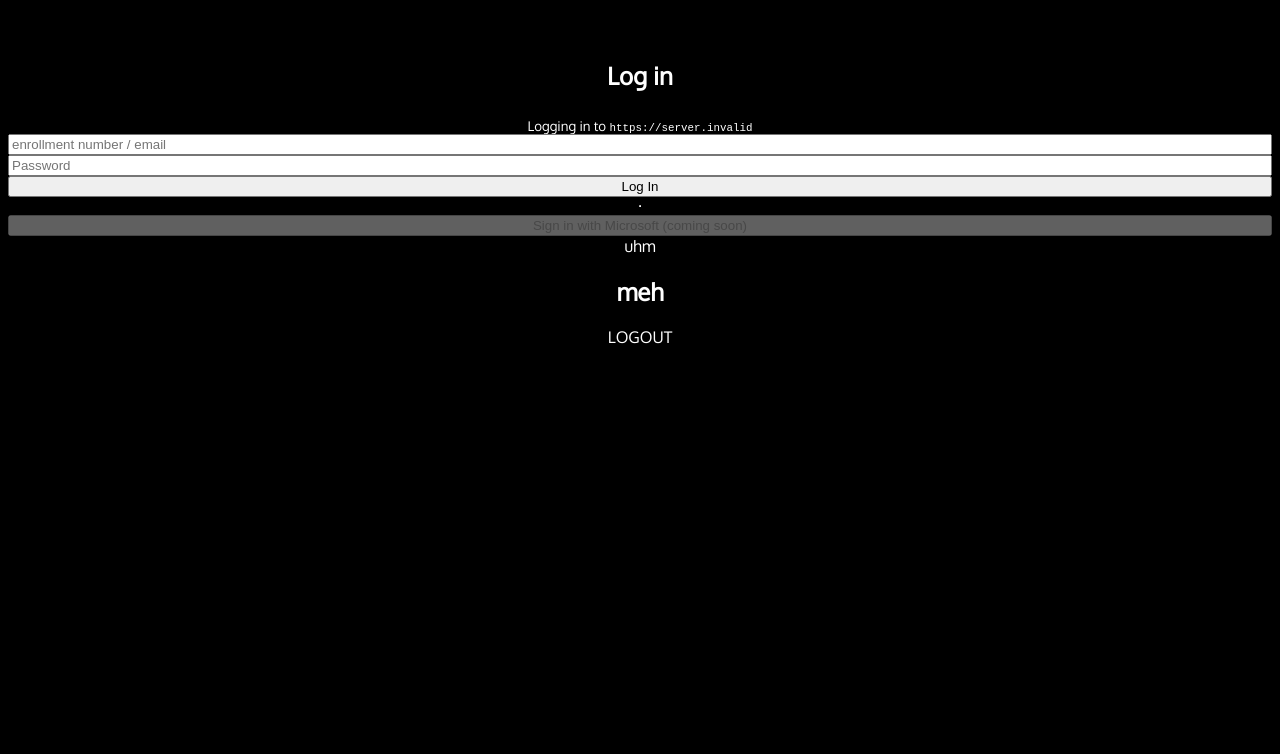
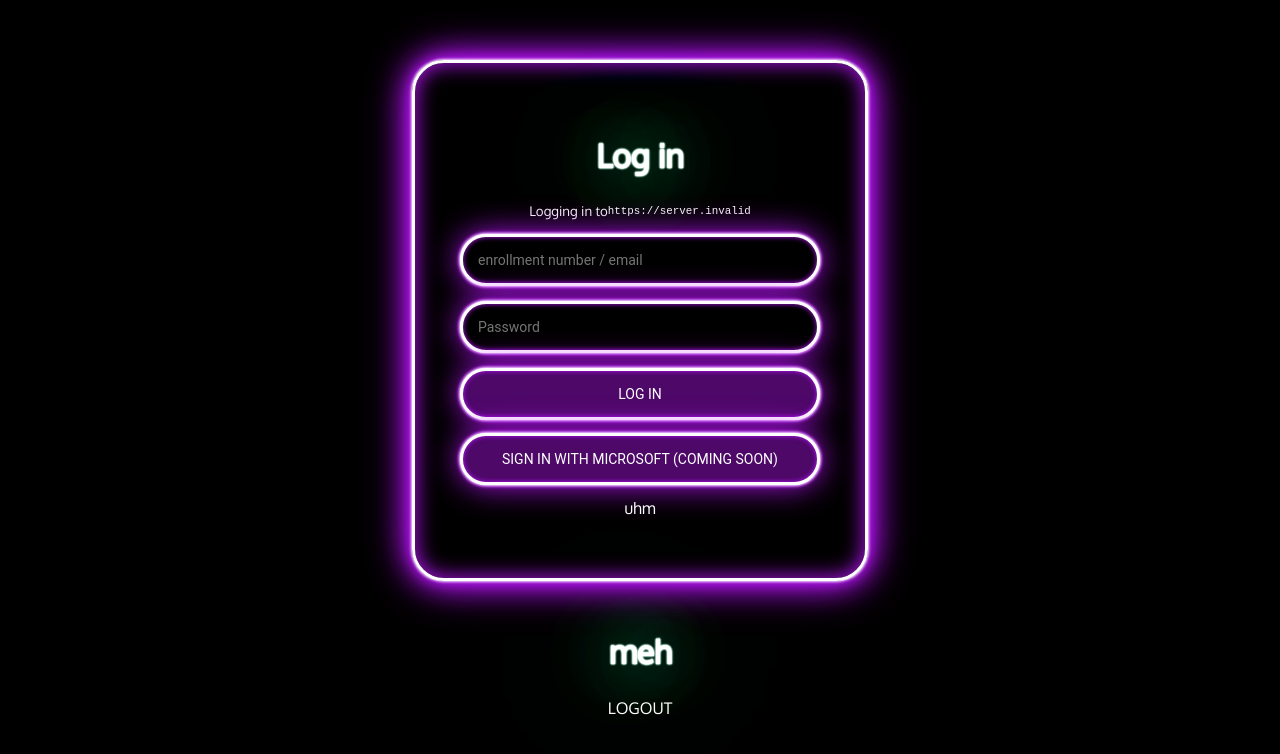
Before and after one commit to RoguedBear/coolpool, a Vue app: page / in a window 1280 px wide. Shown: the top 754 px of the page. Built offline with nearby package versions, Linux system fonts and the light colour scheme; no server answers.

Commit message:
CyberPunk aesthetics
added amoled black and neon styling throughout the ui.

```diff
--- a/src/components/LoginScreen.vue
+++ b/src/components/LoginScreen.vue
@@ -1,12 +1,11 @@
 <template>
-  <h2>Log in</h2>
-  <sub>
-    Logging in to
-    <code> {{ apiURL }} </code>
-  </sub>
-
   <h4 v-if="errMsg">{{ errMsg }}</h4>
   <form @submit.prevent="log(email, password)">
+    <h2>Log in</h2>
+    <sub>
+      Logging in to
+      <code> {{ apiURL }} </code>
+    </sub>
     <input
       type="text"
       name="uname"
@@ -22,7 +21,6 @@
       required
     />
     <button type="submit" class="registerbtn" name="submit">Log In</button>
-    <hr />
     <button disabled>Sign in with Microsoft (coming soon)</button>
 
     <span> uhm {{ data }} </span>
@@ -68,6 +66,69 @@ export default {
 
 <style>
 form {
-  display: grid;
+  position: relative;
+  z-index: 1;
+  max-width: 360px;
+  margin: 0 auto 50px;
+  padding: 45px;
+  text-align: center;
+  border: 0.2rem solid #fff;
+  border-radius: 2rem;
+  box-shadow: 0 0 0.2rem #fff, 0 0 0.2rem #fff, 0 0 2rem #bc13fe,
+    0 0 0.8rem #bc13fe, 0 0 2.8rem #bc13fe, inset 0 0 1.3rem #bc13fe;
+}
+input {
+  font-family: "Roboto", sans-serif;
+  outline: 0;
+  background: #000000;
+  color: white;
+  width: 100%;
+  border: 0;
+  margin: 0 0 15px;
+  padding: 15px;
+  box-sizing: border-box;
+  font-size: 14px;
+
+  border: 0.2rem solid #fff;
+  border-radius: 2rem;
+  box-shadow: 0 0 0.2rem #fff, 0 0 0.2rem #fff, 0 0 2rem #bc13fe,
+    0 0 0.3rem #bc13fe, 0 0 0.3rem #bc13fe, inset 0 0 0.3rem #bc13fe;
+}
+
+button {
+  font-family: "Roboto", sans-serif;
+  text-transform: uppercase;
+  outline: 0;
+  background: #4d0868;
+  width: 100%;
+  border: 0.2rem solid #fff;
+  border-radius: 2rem;
+  box-shadow: 0 0 0.2rem #fff, 0 0 0.2rem #fff, 0 0 2rem #bc13fe,
+    0 0 0.3rem #bc13fe, 0 0 0.3rem #bc13fe, inset 0 0 0.3rem #bc13fe;
+  padding: 15px;
+  margin-bottom: 0.8rem;
+  color: #ffffff;
+  font-size: 14px;
+  cursor: pointer;
+}
+body {
+  background-color: #000000;
+}
+sub,
+span {
+  display: flex;
+  justify-content: center;
+  align-items: center;
+  padding-bottom: 15px;
+
+  color: #fff;
+}
+
+h2 {
+  color: #fff;
+  text-shadow: 0 0 2px #fff, 0 0 2px #fff, 0 0 2px #fff, 0 0 2px #0fa,
+    0 0 82px #0fa, 0 0 92px #0fa, 0 0 102px #0fa, 0 0 151px #0fa;
+
+  font-size: 2rem;
 }
 </style>
--- a/src/components/MenuItem.vue
+++ b/src/components/MenuItem.vue
@@ -3,7 +3,7 @@
     <div>
       <ul class="menu-card-top-row">
         <li>{{ type }}</li>
-        <li>qr_icon</li>
+        <img class="qr" style="max-width: 5%" src="qr.png" />
         <li
           v-if="availed === false"
           class="not-availed"
@@ -56,9 +56,15 @@ ul {
 ul > li {
   flex: 1 1 0;
 }
+
 .border {
-  border-radius: 4rem;
+  border-width: 5vh;
   border-color: purple;
-  border-width: 5vh;
+  width: 80%;
+  border: 0.2rem solid #fff;
+  border-radius: 2rem;
+  box-shadow: 0 0 0.2rem #fff, 0 0 0.2rem #fff, 0 0 2rem #bc13fe,
+    0 0 0.3rem #bc13fe, 0 0 0.3rem #bc13fe, inset 0 0 0.3rem #bc13fe;
+  margin: 20px auto 20px auto;
 }
 </style>
--- a/src/components/MessCodeScreen.vue
+++ b/src/components/MessCodeScreen.vue
@@ -1,4 +1,5 @@
 <template>
+  <h2>MESS CODES</h2>
   <div v-if="err">{{ err }}</div>
   <div v-if="menu !== null">
     <div v-for="menuEntry in sortedMenuByTime" :key="menuEntry">
```
Also changed, not shown: src/components/qr.png (added).
